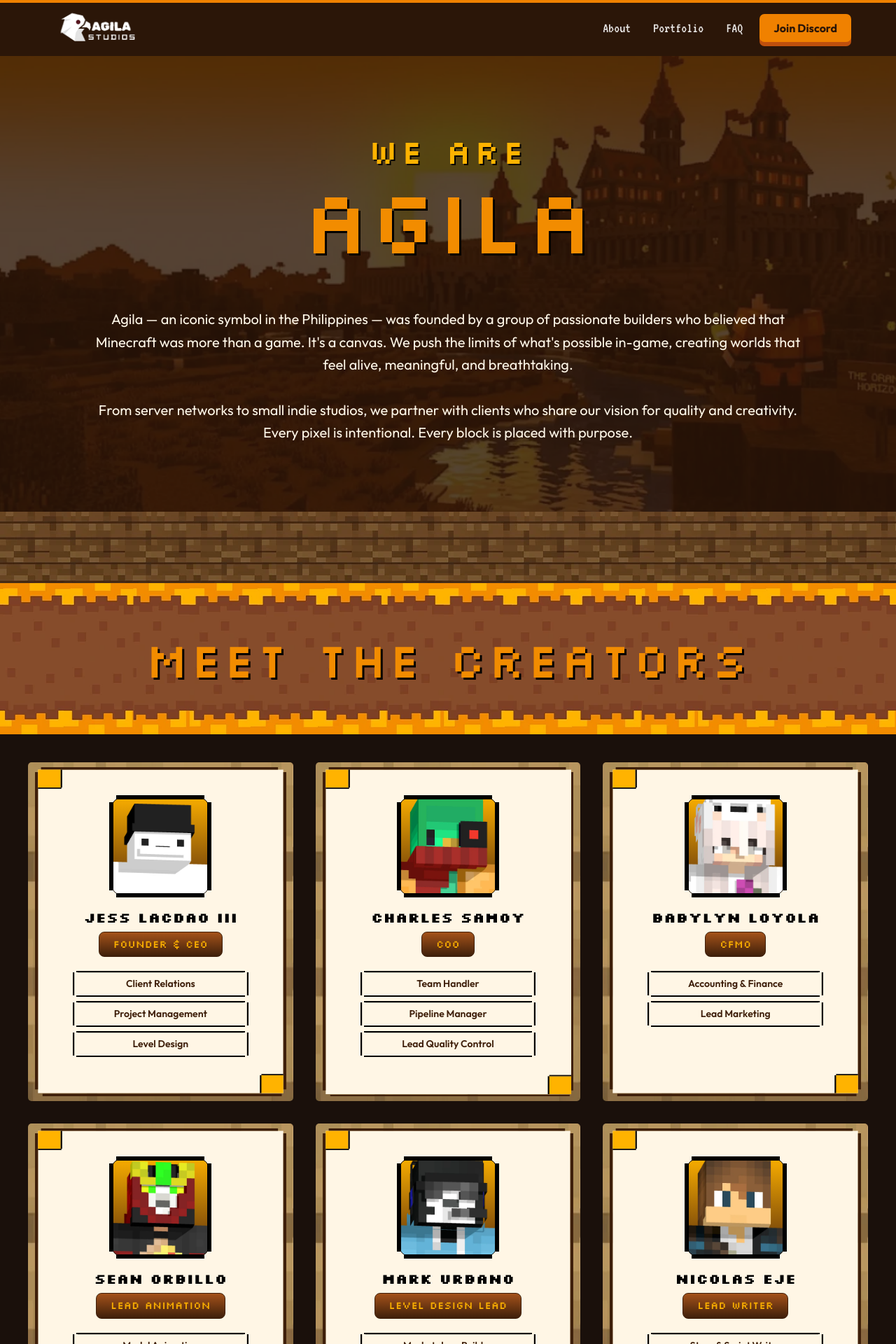
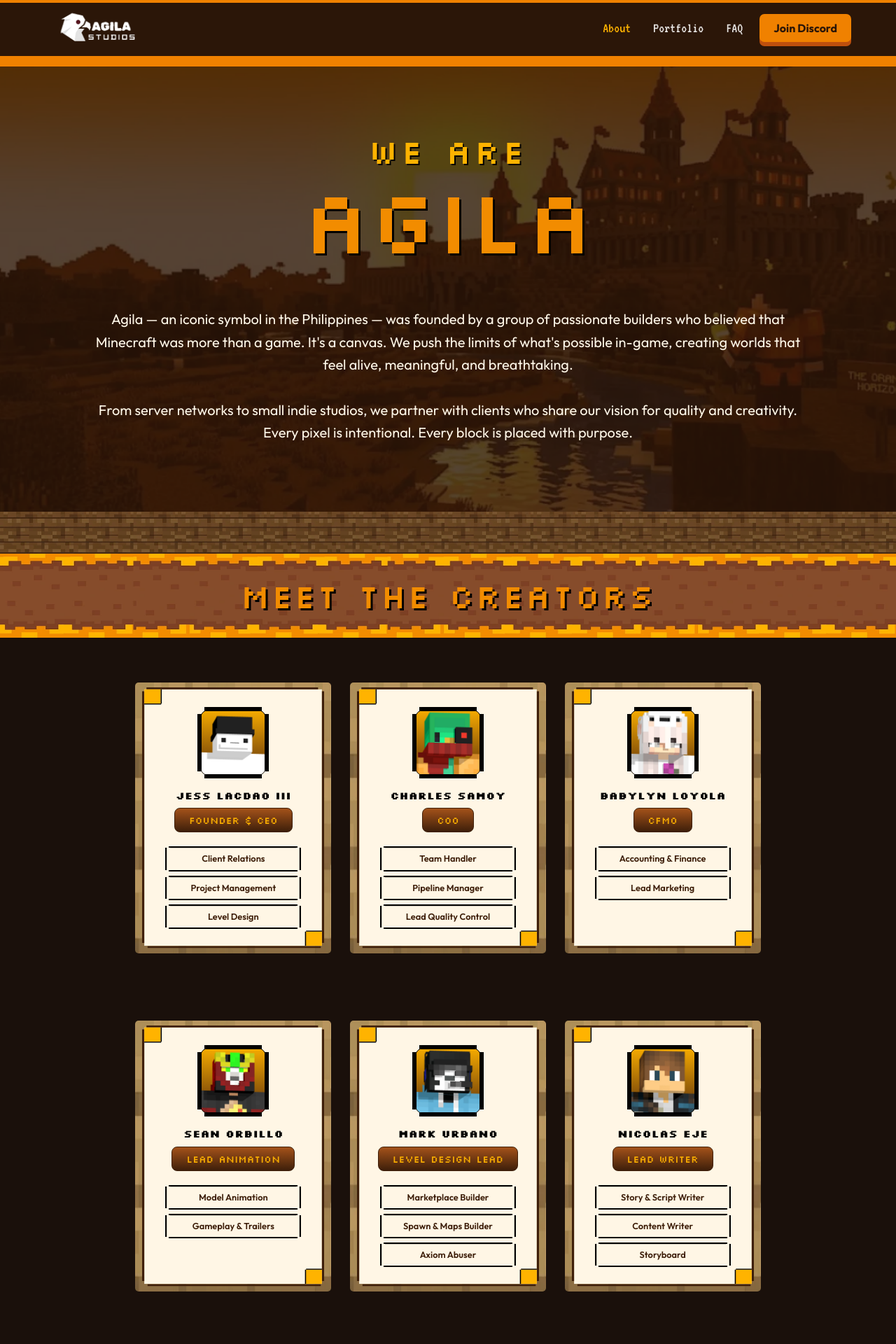
Before and after one commit to eckajnaa/agila-studios, a Next.js app: page /about in a window 1280 px wide. Shown: the top 1920 px of the page at 70% size. Built offline with nearby package versions, Linux system fonts and the light colour scheme.

Commit message:
fix issues #20-#26 and improved responsiveness of creator cards

```diff
--- a/src/components/layout/Navbar.tsx
+++ b/src/components/layout/Navbar.tsx
@@ -1,9 +1,12 @@
 "use client";
 
+import { useGSAP } from "@gsap/react";
+import gsap from "gsap";
 import Image from "next/image";
 import Link from "next/link";
 import { Outfit, VT323 } from "next/font/google";
-import { useState } from "react";
+import { useRef, useState } from "react";
+import { usePathname } from "next/navigation";
 import { DISCORD_URL, NAV_LINKS } from "@/lib/constants";
 
 const vt323 = VT323({
@@ -13,11 +16,29 @@
 });
 const outfit = Outfit({ weight: "700", subsets: ["latin"] });
 
-export default function Navbar() {
+gsap.registerPlugin(useGSAP);
+
+export default function Navbar({ showBottomBorder = false }: { showBottomBorder?: boolean }) {
   const [menuOpen, setMenuOpen] = useState(false);
+  const mobileListRef = useRef<HTMLUListElement>(null);
+  const pathname = usePathname();
+
+  // stagger links in each time the mobile menu opens
+  useGSAP(
+    () => {
+      if (!menuOpen || !mobileListRef.current) return;
+      const items = gsap.utils.toArray<HTMLElement>(mobileListRef.current.children);
+      gsap.fromTo(
+        items,
+        { opacity: 0, x: -16 },
+        { opacity: 1, x: 0, duration: 0.35, ease: "power2.out", stagger: 0.06 },
+      );
+    },
+    { dependencies: [menuOpen] },
+  );
 
   return (
-    <header className="sticky top-0 z-50 bg-[#2B1608]">
+    <header className={`sticky top-0 z-50 bg-[#2B1608] ${showBottomBorder ? "shadow-[0_15px_0_0_#F08100]" : ""}`}>
       <nav
         className={`flex h-20 w-full items-center justify-between px-6 sm:px-10 xl:px-16 ${vt323.className}`}
       >
@@ -36,19 +57,26 @@
         {/* Nav links + CTA + hamburger */}
         <div className="flex items-center gap-6">
           <ul className="hidden items-center gap-8 xl:flex">
-            {NAV_LINKS.map((link) => (
+            {NAV_LINKS.map((link) => {
+              const isActive = link.href === "/"
+                ? pathname === "/"
+                : pathname.startsWith(link.href.split("#")[0]) && link.href.split("#")[0] !== "/";
+              return (
                 <li key={link.href}>
                   <Link
                     href={link.href}
-                  className="text-xl text-white/90 transition-colors hover:text-[#FFB300]"
+                    className={`text-xl transition-colors hover:text-[#FFB300] ${
+                      isActive ? "text-[#FFB300]" : "text-white/90"
+                    }`}
                   >
                     {link.label}
                   </Link>
                 </li>
-            ))}
+              );
+            })}
           </ul>
 
-          {/* Join Discord — identical to PortfolioNavbar */}
+          {/* Join Discord */}
           <a
             href={DISCORD_URL}
             target="_blank"
@@ -91,18 +119,25 @@
           menuOpen ? "max-h-96" : "max-h-0"
         }`}
       >
-        <ul className="flex flex-col gap-4 px-6 py-6 sm:px-10">
-          {NAV_LINKS.map((link) => (
+        <ul ref={mobileListRef} className="flex flex-col gap-4 px-6 py-6 sm:px-10">
+          {NAV_LINKS.map((link) => {
+              const isActive = link.href === "/"
+                ? pathname === "/"
+                : pathname.startsWith(link.href.split("#")[0]) && link.href.split("#")[0] !== "/";
+              return (
                 <li key={link.href}>
                   <Link
                     href={link.href}
                     onClick={() => setMenuOpen(false)}
-                className={`${vt323.className} inline-block text-xl text-orange-100/90 transition-colors hover:text-[#FFB300]`}
+                    className={`${vt323.className} inline-block text-xl transition-colors hover:text-[#FFB300] ${
+                      isActive ? "text-[#FFB300]" : "text-orange-100/90"
+                    }`}
                   >
                     {link.label}
                   </Link>
                 </li>
-          ))}
+              );
+            })}
         </ul>
       </div>
     </header>
--- a/src/components/sections/about/CreatorCard.tsx
+++ b/src/components/sections/about/CreatorCard.tsx
@@ -34,8 +34,8 @@
     const rect = cardRef.current.getBoundingClientRect();
     const nx = (e.clientX - rect.left - rect.width / 2) / (rect.width / 2);
     const ny = (e.clientY - rect.top - rect.height / 2) / (rect.height / 2);
-    rawX.set(nx * 8);
-    rawY.set(ny * 8);
+    rawX.set(nx * 5);
+    rawY.set(ny * 5);
   }
 
   function handleMouseLeave() {
@@ -82,28 +82,28 @@
           height: "100%",
         }}
       >
-        <div className="flex flex-col items-center px-8 pt-5 pb-14">
+        <div className="flex flex-col items-center px-4 pt-3 pb-7">
 
           {/* profile photo */}
-          <div className="relative flex-shrink-0 mt-5" style={{ padding: "3px" }}>
+          <div className="relative flex-shrink-0 mt-4" style={{ padding: "3px" }}>
             <div
               className="relative overflow-hidden"
               style={{
-                width: "clamp(100px, 12vw, 140px)",
-                height: "clamp(100px, 12vw, 140px)",
+                width: "clamp(64px, 8vw, 96px)",
+                height: "clamp(64px, 8vw, 96px)",
                 borderRadius: "15px",
                 background: "linear-gradient(to bottom, #F7AC00, #5A2E0D)",
                 border: "1.5px solid #000",
               }}
             >
-              {/* scale: 1.15 gives room to shift without showing edges */}
-              <motion.div className="absolute inset-0" style={{ x, y, scale: 1.15 }}>
+              {/* scale: 1.05 gives just enough room to shift without showing edges */}
+              <motion.div className="absolute inset-0" style={{ x, y, scale: 1.05 }}>
                 <Image
                   src={image}
                   alt={name}
                   fill
                   className="object-cover object-top"
-                  sizes="(max-width: 640px) 140px, (max-width: 1024px) 12vw, 140px"
+                  sizes="(max-width: 640px) 120px, (max-width: 1024px) 10vw, 120px"
                 />
               </motion.div>
             </div>
@@ -121,7 +121,7 @@
               fontFamily: "var(--font-silkscreen)",
               fontWeight: "700",
               color: "#000",
-              fontSize: "clamp(13px, 1.8vw, 20px)",
+              fontSize: "clamp(11px, 1.2vw, 15px)",
             }}
           >
             {name}
@@ -136,7 +136,7 @@
                 border: "1px solid #3E1F0A",
                 fontFamily: "var(--font-silkscreen)",
                 color: "#F7AC00",
-                fontSize: "clamp(11px, 1.3vw, 15px)",
+                fontSize: "clamp(9px, 1.1vw, 18px)",
               }}
             >
               {role}
@@ -152,7 +152,7 @@
                 style={{
                   fontFamily: "var(--font-about-body)",
                   color: "#3E1F0A",
-                  fontSize: "clamp(11px, 1.2vw, 14px)",
+                  fontSize: "clamp(9px, 1vw, 13px)",
                   fontWeight: "600",
                   backgroundColor: "transparent",
                 }}
--- a/src/components/sections/about/CreatorsDivider.tsx
+++ b/src/components/sections/about/CreatorsDivider.tsx
@@ -15,7 +15,7 @@
     <div className={silkscreen.variable} role="presentation">
       {/* plank strip — single tile repeated horizontally */}
       <div
-        className="w-full h-[60px] sm:h-[80px] md:h-[102px]"
+        className="w-full h-[36px] sm:h-[48px] md:h-[60px]"
         style={{
           backgroundImage: "url('/images/about/divider-tile.webp')",
           backgroundRepeat: "repeat-x",
@@ -26,7 +26,7 @@
 
       {/* scene banner — "MEET THE CREATORS" lives inside here */}
       <div
-        className="relative w-full h-[120px] sm:h-[160px] md:h-[216px]"
+        className="relative w-full h-[70px] sm:h-[90px] md:h-[120px]"
         style={{
           backgroundImage: "url('/images/about/divider-scenes.webp')",
           backgroundSize: "100% 100%",
@@ -35,7 +35,7 @@
       >
         <div className="absolute inset-0 flex items-center justify-center">
           <motion.h2
-            className="text-3xl sm:text-4xl md:text-5xl lg:text-6xl xl:text-[70px] text-center"
+            className="text-xl sm:text-2xl md:text-3xl lg:text-4xl xl:text-5xl text-center"
             style={{
               fontFamily: "var(--font-silkscreen)",
               color: "#F28C00",
--- a/src/components/sections/about/MeetTheCreators.tsx
+++ b/src/components/sections/about/MeetTheCreators.tsx
@@ -83,11 +83,19 @@
       aria-label="Meet the creators"
     >
       {/* cards */}
-      <div className="mx-auto max-w-7xl px-6 pt-10 pb-16 sm:px-10">
-        <div className="grid grid-cols-1 gap-8 sm:grid-cols-2 lg:grid-cols-3">
-          {CREATORS.map((creator, i) => (
-            <CreatorCard key={creator.name} {...creator} index={i} />
-          ))}
+      <div className="mx-auto max-w-5xl px-8 pt-16 pb-24 sm:max-w-[640px] sm:px-12 lg:max-w-5xl lg:px-16">
+        <div className="grid grid-cols-1 sm:grid-cols-2 lg:grid-cols-3 gap-x-6 gap-y-6 sm:gap-y-8 lg:gap-y-24 justify-items-center">
+          {CREATORS.map((creator, i) => {
+            const isLastOdd = i === CREATORS.length - 1 && CREATORS.length % 2 !== 0;
+            return (
+              <div
+                key={creator.name}
+                className={`w-full max-w-[280px] ${isLastOdd ? "sm:col-span-2 sm:mx-auto lg:col-span-1 lg:mx-0" : ""}`}
+              >
+                <CreatorCard {...creator} index={i} />
+              </div>
+            );
+          })}
         </div>
       </div>
 
@@ -96,7 +104,8 @@
         className="w-full h-[80px] sm:h-[100px] md:h-[122px]"
         style={{
           backgroundImage: "url('/images/about/divider-footer.webp')",
-          backgroundSize: "100% 100%",
+          backgroundSize: "cover",
+          backgroundPosition: "center",
           backgroundRepeat: "no-repeat",
         }}
         role="presentation"
```
Lines whose indentation alone changed are shown as unchanged.
